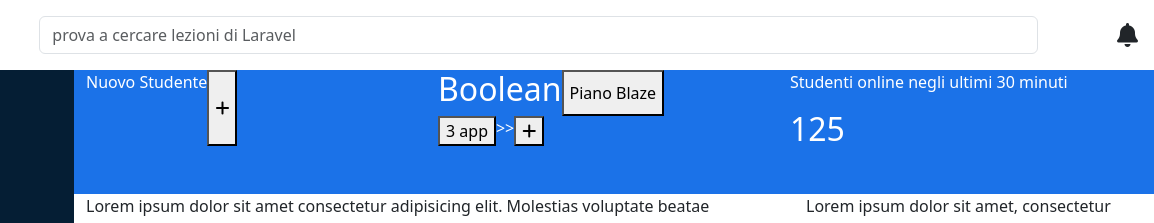
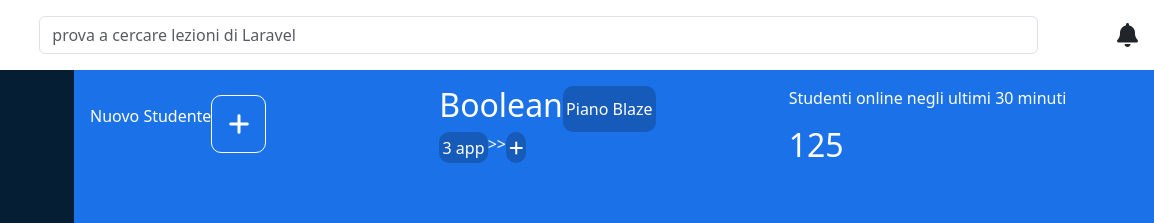
Before and after one commit to giuseppelamaestra/html-css-bootstrap-dashboard, a plain HTML site: page index.html in a window 1280 px wide. Shown: the top 223 px of the page, 126-1280 px from the left. Drawn offline with nearby package versions, Linux system fonts and the light colour scheme.

Commit message:
almost filled header of the main

```diff
--- a/css/style.css
+++ b/css/style.css
@@ -42,6 +42,29 @@ ul li p {
 .my_main-header {
     color: white;
 }
+
+button.new-student {
+    border: solid 1px white;
+    color: white;
+    padding: 1rem;
+    text-align: center;
+    text-decoration: none;
+    border-radius: 10px;
+
+
+}
+
+
+button.pill {
+    border: none;
+    color: white;
+    padding: .2rem;
+    text-align: center;
+    text-decoration: none;
+    border-radius: 10px;
+    background-color:  #165bba;
+}
+
 
 
 
--- a/index.html
+++ b/index.html
@@ -112,13 +112,13 @@
 
             <section class="container-fluid">
 
-                <div class="row my_bg-blue my_main-header">
+                <div class="row my_bg-blue my_main-header py-3 px-1">
                     <div class="col-12 my_boxes-wrap">
 
-                        <div class="box d-flex mb-5">
+                        <div class="box d-flex mb-5 align-items-center">
 
-                            <p>Nuovo Studente</p>
-                            <button><i class="fa-solid fa-plus"></i></button>
+                            <p class="mr-5">Nuovo Studente</p>
+                            <button class="new-student my_bg-blue"><i class="fa-solid fa-plus fa-xl"></i></button>
 
 
                         </div>
@@ -126,16 +126,16 @@
 
                          <section class="d-flex">
 
-                            <h2>Boolean</h2>
-                            <button>Piano Blaze</button>
+                            <h2 class="mr-2">Boolean</h2>
+                            <button class="pill">Piano Blaze</button>
 
 
                          </section>
                          <section class="d-flex">
 
-                            <button>3 app</button>
+                            <button class="pill">3 app</button>
                             <span>>></span>
-                            <button><i class="fa-solid fa-plus"></i></button>
+                            <button class="pill"><i class="fa-solid fa-plus"></i></button>
 
                          </section>
 
```
